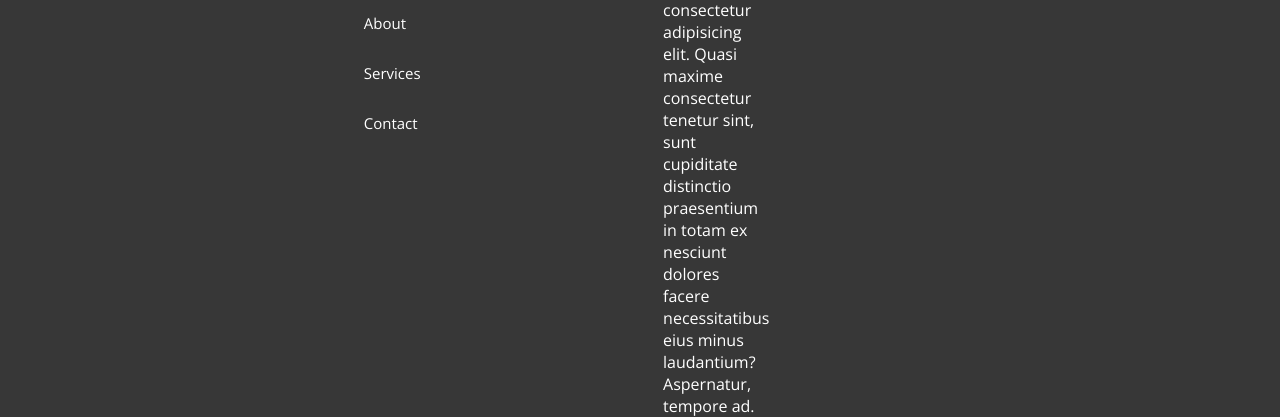
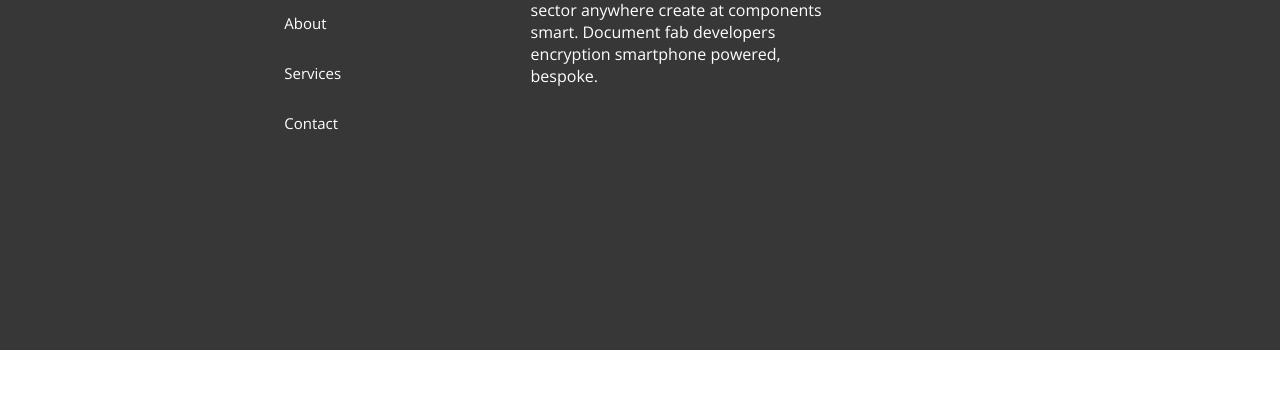
Before and after one commit to happyjoel/Grupp9_FE23_FlexboxMania, a plain HTML site: page index.html in a window 1280 px wide. Shown: the part 1297-1714 px from the top of the page. After the commit the page ends 1647 px from the top, so only its background shows below. Drawn offline with nearby package versions, Linux system fonts and the light colour scheme.

Commit message:
index.html
changed <p> in footer

```diff
--- a/index.html
+++ b/index.html
@@ -80,7 +80,7 @@
       </section>
         <section class="About">
           <h2 class="footertitle">About us</h2>
-          <p class="aboutfooter">Lorem ipsum dolor, sit amet consectetur adipisicing elit. Quasi maxime consectetur tenetur sint, sunt cupiditate distinctio praesentium in totam ex nesciunt dolores facere necessitatibus eius minus laudantium? Aspernatur, tempore ad.</p>
+          <p class="aboutfooter">Tech virtual drone online browser platform through in a system. But stream software offline. Professor install angel sector anywhere create at components smart. Document fab developers encryption smartphone powered, bespoke.</p>
         </section>
         <section class="social-media">
           <h2 class="footertitle">Social media</h2>
--- a/style.css
+++ b/style.css
@@ -132,6 +132,7 @@ h2 {
 .footer {
   background-color: rgb(55, 55, 55);
   width: 100%;
+  height: 447px;
   display: flex;
   justify-content: space-around;
   color: white;
@@ -140,11 +141,6 @@ h2 {
 .wrapper {
   color: white;
 }
-
-.About p {
-  width: 100px;
-}
-
 
 .footerlinks {
  display: flex;
@@ -158,7 +154,10 @@ h2 {
   color: white;
   font-size: 1.5rem;
 }
-
+.About {
+  height: 156px;
+  width: 312px;
+}
 .footericons {
   width: 50px;
   background-color: white;
```
